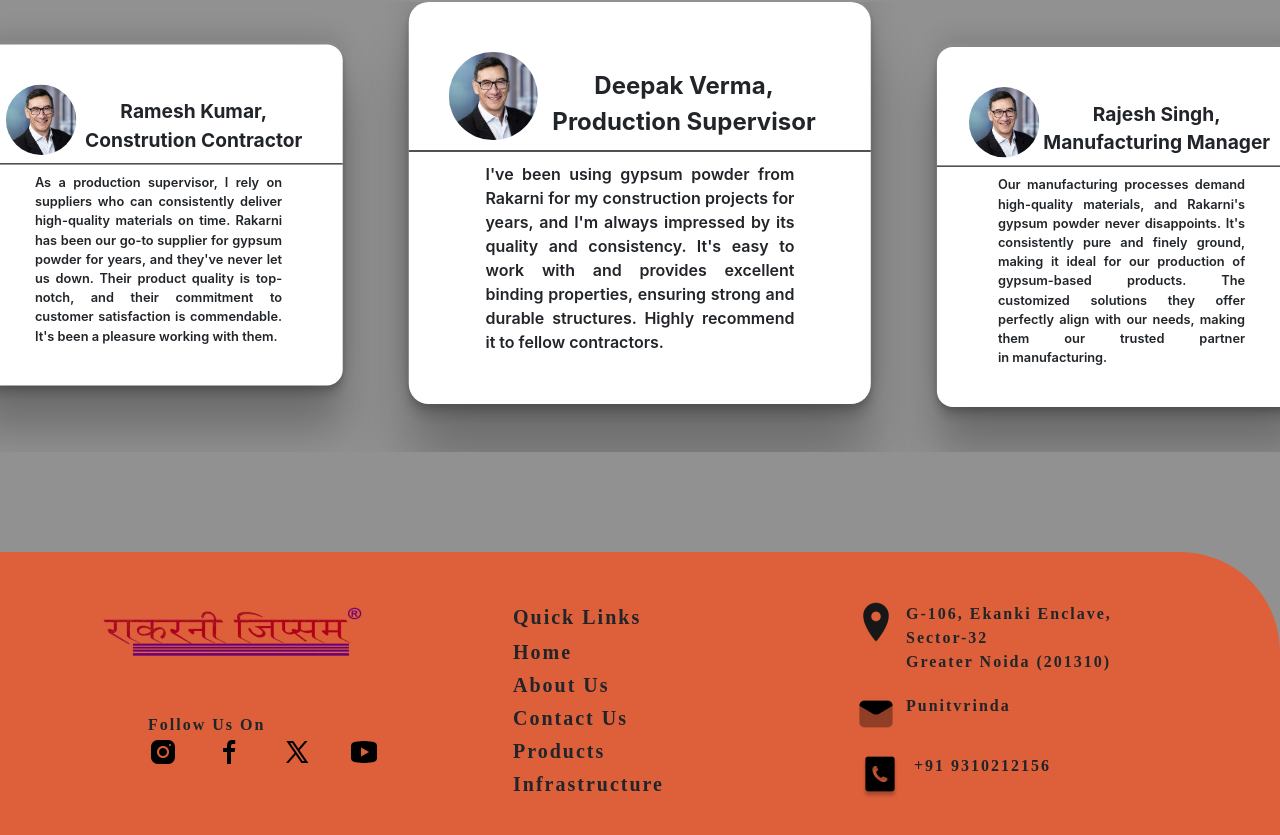
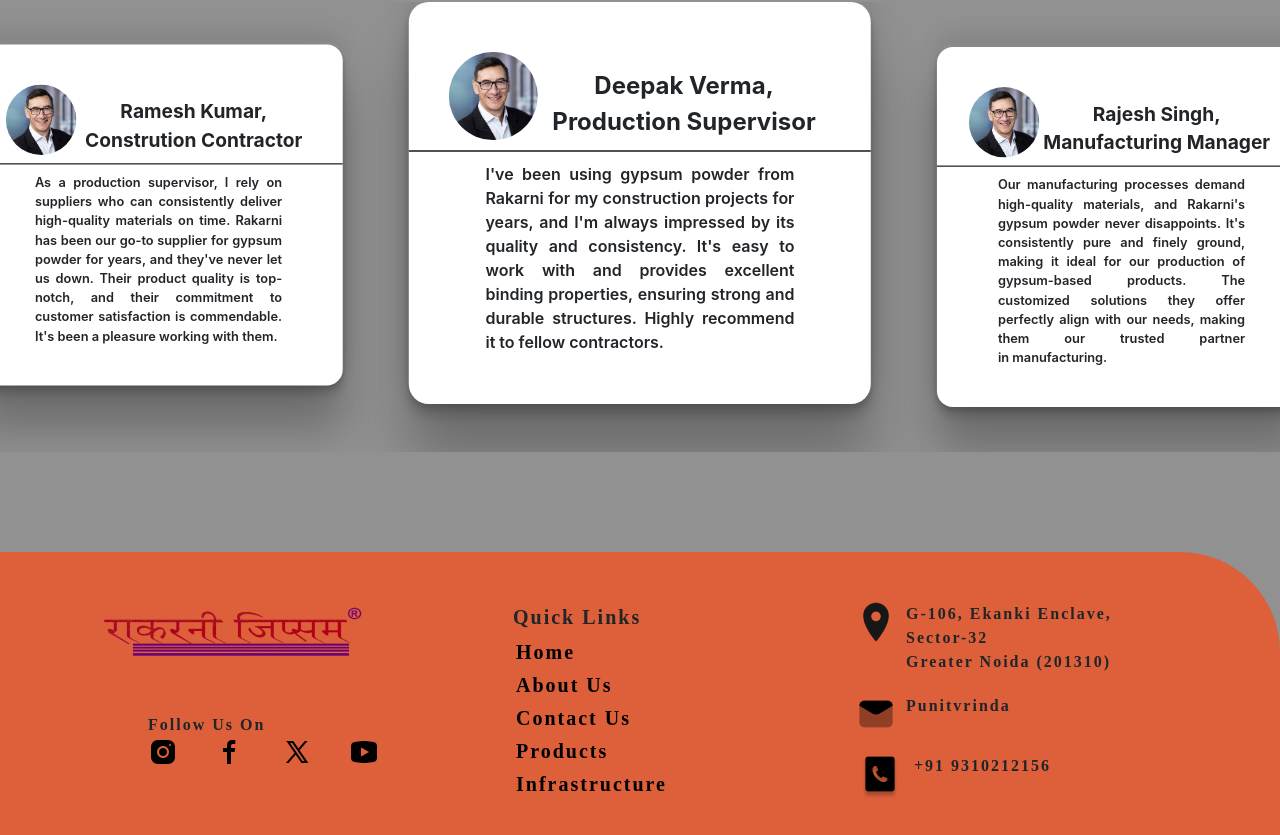
Before and after one commit to thevaibhavrr/Rakarni, a React (Create React App) app: page / in a window 1280 px wide. Shown: the part 4641-5476 px from the top of the page. Built offline with nearby package versions, Linux system fonts and the light colour scheme.

Commit message:
update footer

```diff
--- a/src/components/footer.jsx
+++ b/src/components/footer.jsx
@@ -5,6 +5,7 @@ import socail_media from "../Images/footer/Frame 8.png";
 import Phone from "../Images/footer/Phone Squared.png";
 import email from "../Images/footer/Email.png";
 import Location from "../Images/footer/Location.png";
+import { Link } from "react-router-dom";
 
 function Footer() {
   return (
@@ -28,11 +29,21 @@ function Footer() {
               {" "}
               <h5 className="footer_hading" > Quick Links</h5>
             </li>
-            <li className="footer_options" >Home</li>
-            <li className="footer_options" >About Us</li>
-            <li className="footer_options" >Contact Us</li>
-            <li className="footer_options" >Products</li>
-            <li className="footer_options" >Infrastructure</li>
+            <li className="footer_options" ><Link to={"/"} className=" css-for-link-tag">
+                <li>Home</li>
+              </Link></li>
+            <li className="footer_options" >  <Link to={"/about-us"} className=" css-for-link-tag">
+                <li>About Us</li>
+              </Link></li>
+            <li className="footer_options" > <Link to={"/contact-us"} className=" css-for-link-tag">
+                <li>Contact Us</li>
+              </Link></li>
+            <li className="footer_options" ><Link to={"/product"} className=" css-for-link-tag">
+                <li>Products</li>
+              </Link></li>
+            <li className="footer_options" ><Link to={"/infrastructure"} className=" css-for-link-tag">
+                <li>Infrastructure</li>
+              </Link></li>
           </ul>
         </div>
         {/* adress */}
```
